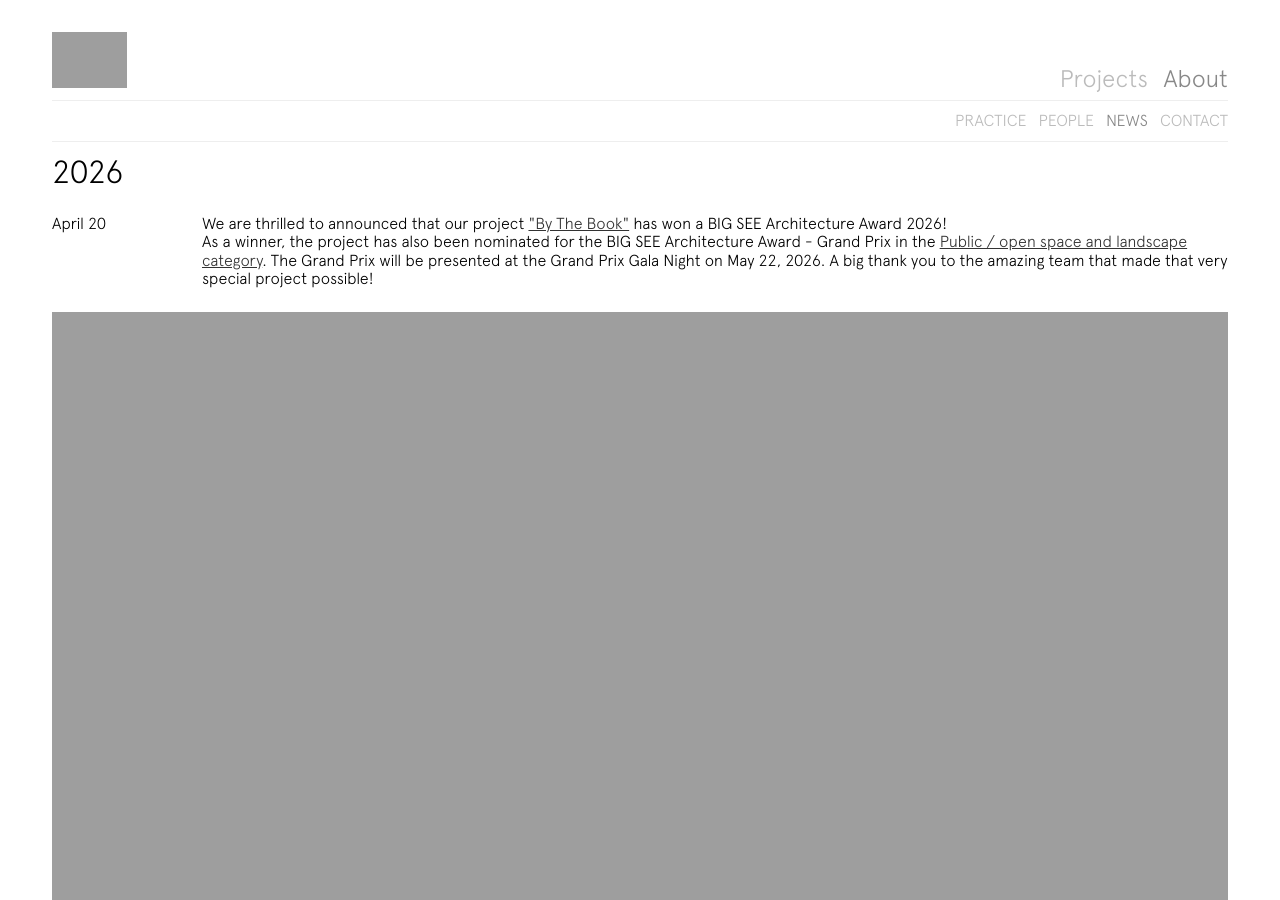
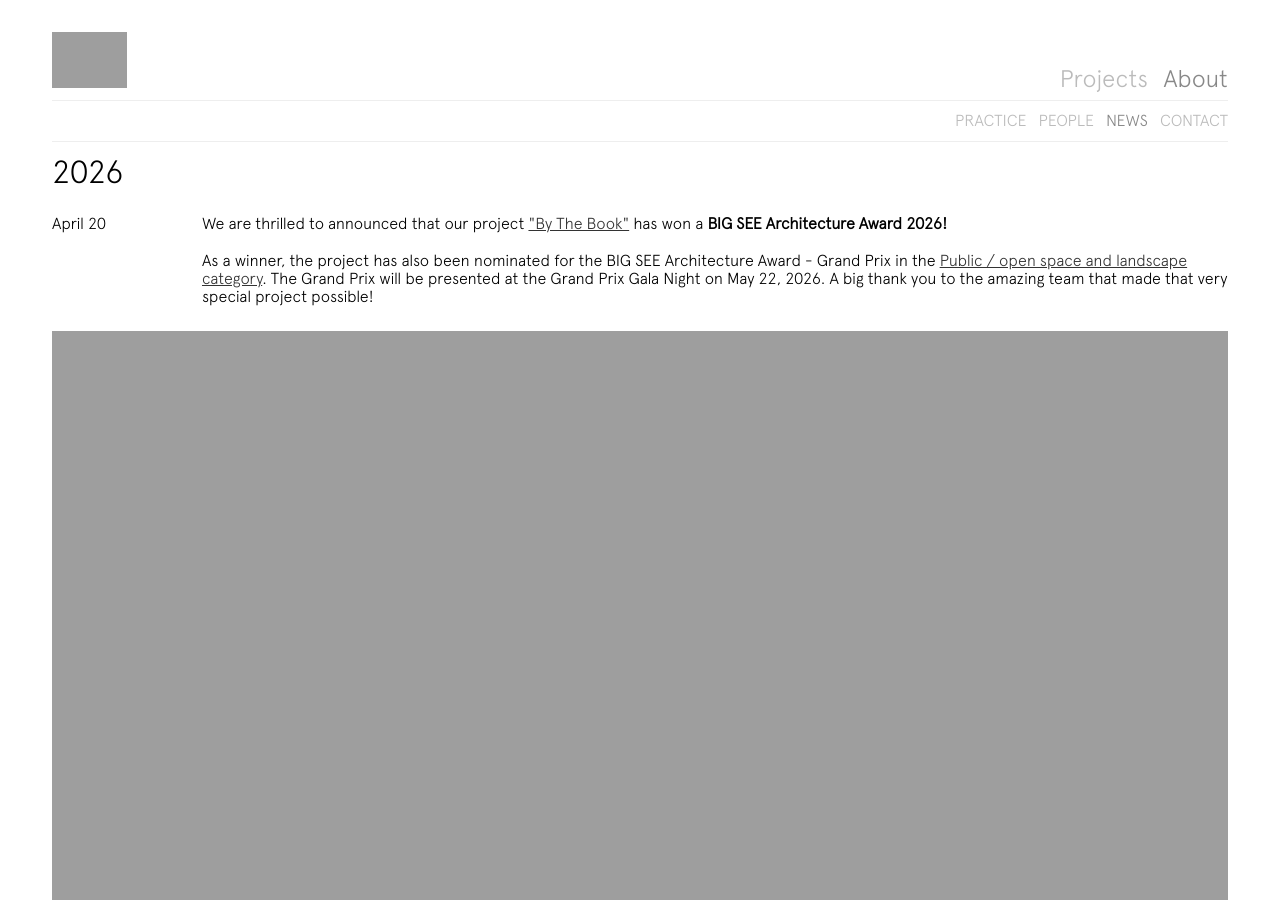
Before and after one commit to palmyra-arch/palmyra-arch.github.io, a Jekyll site: the page built from news.html, in a window 1280 px wide and 900 px high. Built offline with Jekyll 4.4.1, drawn with Linux system fonts in a browser that asks for light colours; grey boxes are pictures that could not be loaded.

Commit message:
updates to news

```diff
--- a/news.html
+++ b/news.html
@@ -18,7 +18,8 @@ permalink: news
     April 20
     </div>
     <div class="col col-1-1 col-lg-7-8 col-md-4-5 col-sm-3-4">
-      <div class="">We are thrilled to announced that our project <a href='https://bigsee.eu/by-the-book-by-palmyra-and-alt_/'>"By The Book"</a> has won a BIG SEE Architecture Award 2026!<br>
+      <div class="">We are thrilled to announced that our project <a href='https://bigsee.eu/by-the-book-by-palmyra-and-alt_/'>"By The Book"</a> has won a <b>BIG SEE Architecture Award 2026!</b><br>
+        <br>
         As a winner, the project has also been nominated for the BIG SEE Architecture Award - Grand Prix in the <a href='https://bigsee.eu/category/architecture/public-open-space-and-landscape/'>Public / open space and landscape category</a>. The Grand Prix will be presented at the Grand Prix Gala Night on May 22, 2026. A big thank you to the amazing team that made that very special project possible!
       </div>
     </div>
```
